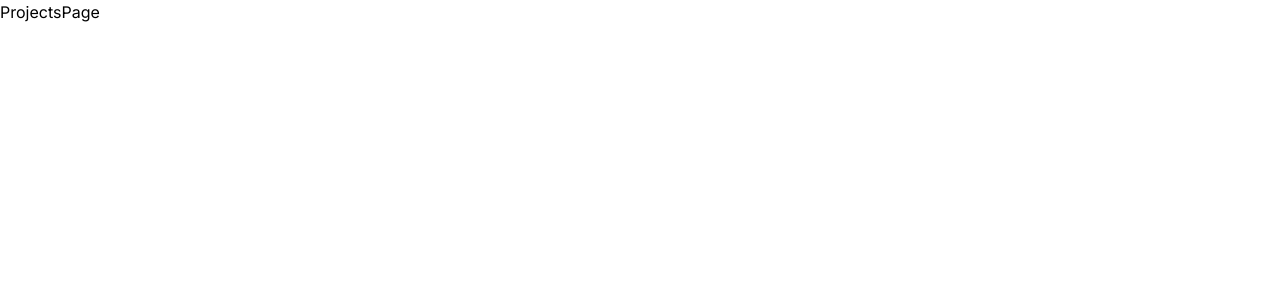
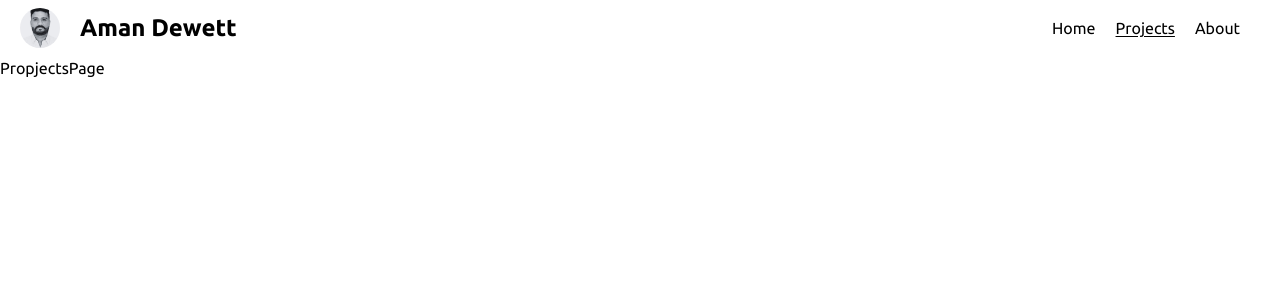
Before and after one commit to amandewett/dewett-tech-nextjs, a Next.js app: page /projects in a window 1280 px wide. Shown: the top 300 px of the page. Built offline with nearby package versions, Linux system fonts and the light colour scheme.

Commit message:
updates
- implemented header
- implemented page transition animation

```diff
--- a/app/about/page.tsx
+++ b/app/about/page.tsx
@@ -1,7 +1,14 @@
 import React from "react";
+import PageTransition from "@/components/PageTransition";
+import { AnimatePresence } from "framer-motion";
 
 const AboutPage: React.FC = () => {
-  return <div>AboutPage</div>;
+  return (
+    <main>
+      <div>AboutPage</div>
+      <PageTransition />
+    </main>
+  );
 };
 
 export default AboutPage;
--- a/app/globals.css
+++ b/app/globals.css
@@ -1,3 +1,5 @@
+@import url('https://fonts.googleapis.com/css2?family=Roboto:ital,wght@0,100;0,300;0,400;0,500;0,700;0,900;1,100;1,300;1,400;1,500;1,700;1,900&display=swap');
+@import url('https://fonts.googleapis.com/css2?family=Ubuntu:ital,wght@0,300;0,400;0,500;0,700;1,300;1,400;1,500;1,700&display=swap');
 @tailwind base;
 @tailwind components;
 @tailwind utilities;
@@ -5,12 +7,13 @@
 :root {
   --color: black;
   --bg-color: white;
+  box-sizing: border-box;
 }
 
 @media (prefers-color-scheme: dark) {
   :root {
-    --color: white;
-    --bg-color: black;
+    --color: black;
+    --bg-color: white;
   }
 }
 
--- a/app/layout.tsx
+++ b/app/layout.tsx
@@ -1,8 +1,6 @@
 import type { Metadata } from "next";
-import { Inter } from "next/font/google";
 import "./globals.css";
-
-const inter = Inter({ subsets: ["latin"] });
+import { Header } from "@/components/header";
 
 export const metadata: Metadata = {
   title: "Aman Dewett",
@@ -12,7 +10,10 @@ export const metadata: Metadata = {
 const RootLayout: React.FC<React.PropsWithChildren> = ({ children }) => {
   return (
     <html lang="en">
-      <body className={inter.className}>{children}</body>
+      <body className="font-Ubuntu">
+        <Header />
+        {children}
+      </body>
     </html>
   );
 };
--- a/app/page.tsx
+++ b/app/page.tsx
@@ -1,7 +1,14 @@
 import React from "react";
+import PageTransition from "@/components/PageTransition";
+import { AnimatePresence, motion } from "framer-motion";
 
 const HomePage: React.FC = () => {
-  return <div>HomePage</div>;
+  return (
+    <main>
+      <div>HomePage</div>
+      <PageTransition />
+    </main>
+  );
 };
 
 export default HomePage;
--- a/app/projects/page.tsx
+++ b/app/projects/page.tsx
@@ -1,7 +1,14 @@
 import React from "react";
+import PageTransition from "@/components/PageTransition";
+import { AnimatePresence } from "framer-motion";
 
 const ProjectsPage: React.FC = () => {
-  return <div>ProjectsPage</div>;
+  return (
+    <main>
+      <div>PropjectsPage</div>
+      <PageTransition />
+    </main>
+  );
 };
 
 export default ProjectsPage;
--- /dev/null
+++ b/components/PageTransition.tsx
@@ -0,0 +1,45 @@
+"use client";
+import { motion, useIsPresent, AnimatePresence } from "framer-motion";
+
+const PageTransition: React.FC<React.PropsWithChildren> = ({ children }) => {
+  const isPresent = useIsPresent();
+
+  return (
+    <>
+      <motion.div
+        initial={{ scaleX: 1 }}
+        animate={{
+          scaleX: 0,
+          transition: { duration: 0.8, ease: "circOut" },
+        }}
+        exit={{ scaleX: 1, transition: { duration: 1, ease: "circIn" } }}
+        style={{ originX: isPresent ? 0 : 1 }}
+        transition={{ type: "spring" }}
+        className="fixed top-0 bottom-0 left-0 right-0 z-30 bg-black"
+      />
+      <motion.div
+        initial={{ scaleX: 1 }}
+        animate={{
+          scaleX: 0,
+          transition: { duration: 1, ease: "circOut" },
+        }}
+        exit={{ scaleX: 0, transition: { duration: 2, ease: "circIn" } }}
+        transition={{ type: "spring" }}
+        style={{ originX: isPresent ? 0 : 1 }}
+        className="fixed top-0 bottom-0 left-0 right-0 z-20 bg-white"
+      />
+      <motion.div
+        initial={{ scaleX: 1 }}
+        animate={{
+          scaleX: 0,
+          transition: { duration: 1.2, ease: "circOut" },
+        }}
+        exit={{ scaleX: 0, transition: { duration: 2, ease: "circIn" } }}
+        style={{ originX: isPresent ? 0 : 1 }}
+        className="fixed top-0 bottom-0 left-0 right-0 z-10 bg-primary"
+      />
+    </>
+  );
+};
+
+export default PageTransition;
--- /dev/null
+++ b/components/header/Header.tsx
@@ -0,0 +1,27 @@
+import { FC } from "react";
+import Image from "next/image";
+import logo from "@/public/images/logo.png";
+import { NavItem, HeaderTitle } from "./";
+
+const Header: FC = () => {
+  return (
+    <header className="sticky top-0 left-0 right-0 h-14 flex justify-between items-center">
+      <div className="flex items-center">
+        <div className="rounded-[50%] w-10 h-10 overflow-hidden ml-5 relative">
+          <Image src={logo} alt="logo" fill style={{ objectFit: "cover" }} />
+        </div>
+        <HeaderTitle />
+      </div>
+
+      <nav>
+        <ul className="flex justify-end rounded-2xl overflow-hidden mr-5 pt-1 pb-1 pl-5 pr-5 backdrop-blur-xl">
+          <NavItem href="/">Home</NavItem>
+          <NavItem href="/projects">Projects</NavItem>
+          <NavItem href="/about">About</NavItem>
+        </ul>
+      </nav>
+    </header>
+  );
+};
+
+export default Header;
--- /dev/null
+++ b/components/header/HeaderTitle.tsx
@@ -0,0 +1,34 @@
+"use client";
+import { FC } from "react";
+import {
+  useScroll,
+  motion,
+  useMotionValueEvent,
+  useTransform,
+} from "framer-motion";
+
+const HeaderTitle = () => {
+  const { scrollY } = useScroll();
+  const titleOpacity = useTransform(
+    scrollY,
+    [0, 30, 60, 90, 100],
+    [1, 0.7, 0.4, 0.1, 0]
+  );
+
+  return (
+    <motion.h1
+      initial={{ y: -10, opacity: 0 }}
+      animate={{ y: 0, opacity: 1 }}
+      style={{
+        opacity: titleOpacity,
+        transition: "opacity 350ms",
+      }}
+      transition={{ type: "tween", delay: 1, duration: 0.5 }}
+      className="ml-5 font-bold text-2xl"
+    >
+      Aman Dewett
+    </motion.h1>
+  );
+};
+
+export default HeaderTitle;
--- /dev/null
+++ b/components/header/NavItems.tsx
@@ -0,0 +1,23 @@
+"use client";
+import { FC, PropsWithChildren } from "react";
+import { usePathname } from "next/navigation";
+import Link from "next/link";
+
+const NavItems: FC<PropsWithChildren<{ href: string }>> = ({
+  children,
+  href,
+}) => {
+  const path = usePathname();
+  return (
+    <li className={href === `/` ? undefined : `ml-5`}>
+      <Link
+        href={href}
+        className={path === href ? "underline underline-offset-2" : ""}
+      >
+        {children}
+      </Link>
+    </li>
+  );
+};
+
+export default NavItems;
--- /dev/null
+++ b/components/header/index.ts
@@ -0,0 +1,3 @@
+export { default as Header } from "./Header";
+export { default as NavItem } from "./NavItems";
+export { default as HeaderTitle } from "./HeaderTitle";
--- a/next.config.mjs
+++ b/next.config.mjs
@@ -1,4 +1,8 @@
 /** @type {import('next').NextConfig} */
-const nextConfig = {};
+const nextConfig = {
+  images: {
+    domains: ["images.unsplash.com"],
+  },
+};
 
 export default nextConfig;
--- a/tailwind.config.ts
+++ b/tailwind.config.ts
@@ -1,4 +1,5 @@
 import type { Config } from "tailwindcss";
+import defaultTheme from "tailwindcss/defaultTheme";
 
 const config: Config = {
   content: [
@@ -13,6 +14,13 @@ const config: Config = {
         "gradient-conic":
           "conic-gradient(from 180deg at 50% 50%, var(--tw-gradient-stops))",
       },
+      colors: {
+        primary: "#D80621",
+      },
+      fontFamily: {
+        Roboto: ["Roboto", "sans-serif", ...defaultTheme.fontFamily.sans],
+        Ubuntu: ["Ubuntu", "sans-serif", ...defaultTheme.fontFamily.sans],
+      },
     },
   },
   plugins: [],
```
Also changed, not shown: public/images/logo.png (added).
